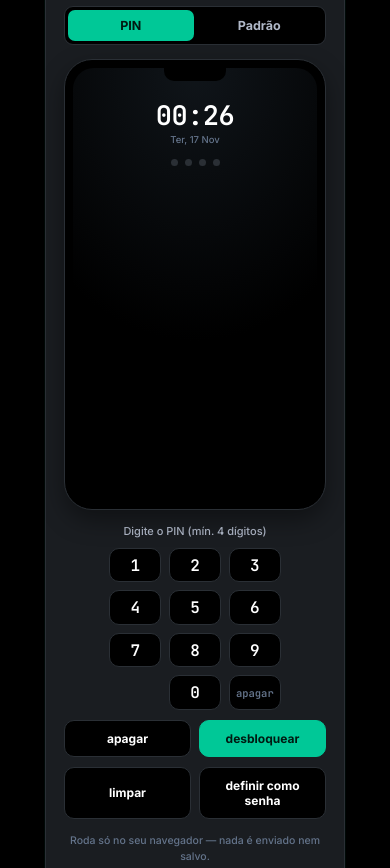
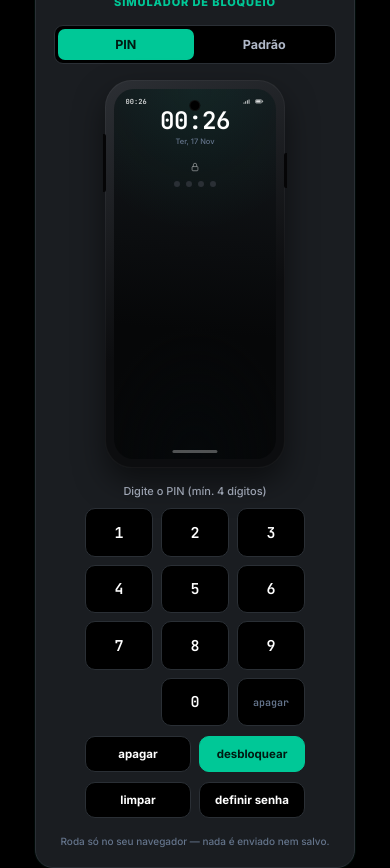
Before and after one commit to lucasbispo157157-crypto/simulador-bloqueio-celular, a plain HTML site: page index.html in a window 390 px wide. Before the commit the page ends 844 px from the top, so only its background shows below. Drawn offline with Linux system fonts and the light colour scheme.

Commit message:
Celular realista (status bar, camera, home indicator), controles ao lado em tablet/desktop, fix hidden sobrescrito
Co-Authored-By: Claude Opus 5 <noreply@anthropic.com>

```diff
--- a/index.html
+++ b/index.html
@@ -9,35 +9,32 @@
   --font-display:'Inter',-apple-system,system-ui,sans-serif;
   --font-mono:'JetBrains Mono',ui-monospace,Menlo,monospace;
 }
-/* Este simulador adota deliberadamente o tema escuro do painel; não inverte em light mode. */
+/* Tema escuro deliberado (espelha o painel); não inverte em light mode. */
 :root{ color-scheme:dark; }
 
 *{box-sizing:border-box}
+[hidden]{display:none!important}
+html,body{height:100%}
 body{
-  margin:0; min-height:100vh; background:var(--bg-main); font-family:var(--font-display);
-  display:flex; align-items:center; justify-content:center; padding:24px 16px;
+  margin:0; background:var(--bg-main); font-family:var(--font-display);
+  display:flex; align-items:center; justify-content:center; padding:20px 14px;
 }
 
-.backdrop{
-  position:fixed; inset:0; background:var(--overlay); display:flex; align-items:center; justify-content:center;
-  padding:16px;
+.card{
+  width:100%; max-width:320px; background:var(--bg-card); border:1px solid var(--border-color);
+  border-radius:18px; padding:18px;
+  box-shadow:0 30px 60px -20px rgba(0,0,0,.7), 0 0 0 1px rgba(0,200,151,.06);
+  display:flex; flex-direction:column; gap:16px;
 }
 
-.modal{
-  width:100%; max-width:300px; background:var(--bg-card); border:1px solid var(--border-color);
-  border-radius:16px; padding:18px 18px 20px;
-  box-shadow:0 30px 60px -20px rgba(0,0,0,.7), 0 0 0 1px rgba(0,200,151,.06);
-  display:flex; flex-direction:column; align-items:center; gap:14px;
-}
-
-.modal-title{
-  font-weight:700; font-size:13px; color:var(--text-primary); text-align:center;
-  letter-spacing:.02em; text-transform:uppercase; font-size:11px; color:var(--neon-cyan);
+.card-title{
+  font-weight:800; font-size:11px; letter-spacing:.08em; text-transform:uppercase; color:var(--neon-cyan);
+  text-align:center;
 }
 
 .mode-switch{
-  display:inline-flex; background:var(--bg-main); border:1px solid var(--border-color); border-radius:9px;
-  padding:3px; gap:3px; width:100%;
+  display:flex; background:var(--bg-main); border:1px solid var(--border-color); border-radius:9px;
+  padding:3px; gap:3px;
 }
 .mode-switch button{
   flex:1; border:0; background:transparent; color:var(--text-secondary); font:inherit; font-size:12.5px; font-weight:700;
@@ -45,65 +42,115 @@ body{
 }
 .mode-switch button.active{background:var(--neon-cyan); color:#001A12}
 
-/* Phone, sized to the modal width */
+/* ============ main area: stacks on phone, sits side-by-side from tablet up ============ */
+.stage{display:flex; flex-direction:column; align-items:center; gap:16px}
+@media (min-width:600px){
+  .card{max-width:560px}
+  .stage{flex-direction:row; align-items:flex-start; justify-content:center; gap:22px}
+}
+@media (min-width:900px){
+  .card{max-width:620px; padding:22px}
+}
+
+/* ============ realistic phone mockup ============ */
+.phone-col{flex-shrink:0; display:flex; justify-content:center}
 .phone{
-  width:100%; aspect-ratio:9/15.5; background:#000; border:1px solid var(--border-color); border-radius:28px; padding:8px;
-  position:relative; box-shadow:0 10px 24px rgba(0,0,0,.4);
+  width:clamp(170px, 46vw, 208px);
+  aspect-ratio:9/19.5;
+  background:linear-gradient(155deg,#2c2f34,#0c0d0f 60%);
+  border-radius:15% / 7%;
+  padding:9px;
+  position:relative;
+  box-shadow:0 14px 30px rgba(0,0,0,.5), inset 0 0 0 1px rgba(255,255,255,.04);
 }
-.phone::before{
-  content:""; position:absolute; top:8px; left:50%; transform:translateX(-50%);
-  width:62px; height:13px; background:#000; border-radius:0 0 10px 10px; z-index:3;
+/* side buttons for realism */
+.phone::before{ /* power button */
+  content:""; position:absolute; right:-2px; top:19%; width:3px; height:9%;
+  background:#050506; border-radius:2px 0 0 2px;
+}
+.phone::after{ /* volume rocker */
+  content:""; position:absolute; left:-2px; top:14%; width:3px; height:15%;
+  background:#050506; border-radius:0 2px 2px 0;
 }
 .screen{
-  width:100%; height:100%; background:radial-gradient(120% 90% at 50% 0%, #10151a, #000 70%);
-  border-radius:21px; display:flex; flex-direction:column; align-items:center;
-  padding:34px 14px 16px; overflow:hidden;
+  width:100%; height:100%;
+  background:
+    radial-gradient(140% 70% at 50% 0%, rgba(0,200,151,.07), transparent 55%),
+    radial-gradient(100% 60% at 50% 100%, #05080a, transparent 60%),
+    linear-gradient(185deg, #15191d, #060708 65%);
+  border-radius:12% / 5.5%;
+  overflow:hidden;
+  position:relative;
+  display:flex; flex-direction:column; align-items:center;
+  padding:9% 10% 6%;
 }
-.clock{color:var(--text-primary); text-align:center; margin-bottom:14px}
-.clock .time{font-size:27px; font-weight:700; line-height:1; letter-spacing:-.02em; font-family:var(--font-mono)}
-.clock .date{font-size:9.5px; color:var(--text-muted); margin-top:5px; text-transform:capitalize; font-weight:500}
+.statusbar{
+  position:absolute; top:0; left:0; right:0; height:7%;
+  display:flex; align-items:center; justify-content:space-between;
+  padding:0 7%;
+}
+.statusbar .time-mini{font-family:var(--font-mono); font-size:clamp(7px,1.6vw,8.5px); color:rgba(255,255,255,.85); font-weight:600}
+.statusbar .icons{display:flex; align-items:center; gap:3px}
+.statusbar svg{width:clamp(9px,2vw,11px); height:auto; display:block}
+.camera-dot{
+  position:absolute; top:3%; left:50%; transform:translateX(-50%);
+  width:7%; aspect-ratio:1; border-radius:50%;
+  background:#000; box-shadow:inset 0 0 0 1px rgba(255,255,255,.06);
+}
 
-.dots-row{display:flex; gap:7px; justify-content:center; height:9px; margin-bottom:14px}
-.dots-row .d{width:7px; height:7px; border-radius:50%; background:var(--border-color); transition:.12s}
+.clock{color:var(--text-primary); text-align:center; margin-top:4%; margin-bottom:5%}
+.clock .time{font-size:clamp(20px,6.2vw,27px); font-weight:700; line-height:1; letter-spacing:-.02em; font-family:var(--font-mono)}
+.clock .date{font-size:clamp(7.5px,1.9vw,9px); color:var(--text-muted); margin-top:5px; text-transform:capitalize; font-weight:500}
+.lock-icon{margin-top:7%; opacity:.5}
+.lock-icon svg{width:clamp(10px,2.4vw,13px); height:auto; display:block}
+
+.dots-row{display:flex; gap:6px; justify-content:center; height:8px; margin:7% 0 5%}
+.dots-row .d{width:6px; height:6px; border-radius:50%; background:var(--border-color); transition:.12s}
 .dots-row .d.filled{background:var(--neon-cyan); transform:scale(1.15); box-shadow:0 0 6px var(--neon-cyan-dim)}
 .dots-row .d.err{background:var(--neon-red)}
 
-.pattern-wrap{position:relative; width:150px; max-width:100%; aspect-ratio:1; margin:0 auto; flex-shrink:0}
-.pattern-wrap svg{position:absolute; inset:0; width:100%; height:100%; pointer-events:none}
+.pattern-wrap{position:relative; width:62%; aspect-ratio:1; margin:4% auto 0; flex-shrink:0}
+.pattern-wrap svg.line-svg{position:absolute; inset:0; width:100%; height:100%; pointer-events:none}
 .pattern-grid{
   position:absolute; inset:0; display:grid; grid-template-columns:repeat(3,1fr); grid-template-rows:repeat(3,1fr);
   place-items:center;
 }
 .pnode{width:100%; height:100%; display:flex; align-items:center; justify-content:center}
 .pnode .dot{
-  width:15px; height:15px; border-radius:50%; border:1.5px solid var(--border-color); background:rgba(255,255,255,.03);
+  width:22%; height:22%; min-width:9px; min-height:9px; border-radius:50%;
+  border:1.4px solid var(--border-color); background:rgba(255,255,255,.03);
   transition:.1s; display:flex; align-items:center; justify-content:center;
-  font-family:var(--font-mono); font-size:8px; font-weight:600; color:var(--text-muted);
+  font-family:var(--font-mono); font-size:6.5px; font-weight:600; color:var(--text-muted);
 }
-.pnode.active .dot{background:var(--neon-cyan); border-color:var(--neon-cyan); transform:scale(1.2); box-shadow:0 0 0 5px var(--neon-cyan-dim); color:#001A12}
+.pnode.active .dot{background:var(--neon-cyan); border-color:var(--neon-cyan); transform:scale(1.2); box-shadow:0 0 0 4px var(--neon-cyan-dim); color:#001A12}
 .pnode.err .dot{background:var(--neon-red); border-color:var(--neon-red)}
 
-.status-line{margin-top:10px; font-size:11px; font-weight:700; height:14px; text-align:center; font-family:var(--font-mono)}
+.status-line{margin-top:auto; padding-top:6%; font-size:clamp(8.5px,2vw,10px); font-weight:700; height:14px; text-align:center; font-family:var(--font-mono)}
 .status-line.ok{color:var(--neon-cyan)}
 .status-line.bad{color:var(--neon-red)}
 .status-line.neutral{color:var(--text-muted)}
 
-/* Controls BELOW the phone — this is the actual input area */
-.controls{width:100%; display:flex; flex-direction:column; align-items:center; gap:10px}
+.home-indicator{
+  position:absolute; bottom:1.6%; left:50%; transform:translateX(-50%);
+  width:28%; height:3px; border-radius:3px; background:rgba(255,255,255,.3);
+}
+
+/* ============ controls: beside the phone from tablet up ============ */
+.controls{width:100%; max-width:220px; display:flex; flex-direction:column; align-items:stretch; gap:10px}
 .controls .hint{font-size:11px; color:var(--text-secondary); text-align:center; font-weight:500}
 
 .keypad{display:grid; grid-template-columns:repeat(3,1fr); gap:8px; width:100%}
 .keypad button{
-  aspect-ratio:1.5; border-radius:10px; border:1px solid var(--border-color); background:var(--bg-main); color:var(--text-primary);
-  font-family:var(--font-mono); font-size:16px; font-weight:700; cursor:pointer; transition:.08s;
+  aspect-ratio:1.4; border-radius:10px; border:1px solid var(--border-color); background:var(--bg-main); color:var(--text-primary);
+  font-family:var(--font-mono); font-size:15px; font-weight:700; cursor:pointer; transition:.08s;
 }
 .keypad button:active{transform:scale(.93); background:var(--neon-cyan); color:#001A12; border-color:var(--neon-cyan)}
-.keypad button.wide{font-size:10.5px; font-weight:700; color:var(--text-muted)}
+.keypad button.wide{font-size:10px; font-weight:700; color:var(--text-muted)}
 .keypad button.used{background:var(--neon-cyan-dim); border-color:var(--neon-cyan); color:var(--neon-cyan)}
 
 .action-row{display:flex; gap:8px; width:100%}
 .action-row button{
-  flex:1; padding:10px 8px; border-radius:10px; font-size:12px; font-weight:700; font-family:var(--font-display);
+  flex:1; padding:10px 8px; border-radius:10px; font-size:11.5px; font-weight:700; font-family:var(--font-display);
   cursor:pointer; border:1px solid var(--border-color); background:var(--bg-main); color:var(--text-primary);
   transition:.12s;
 }
@@ -113,38 +160,51 @@ body{
 .action-row button.primary:active{background:#00a97f}
 
 footer.note{
-  font-size:10.5px; color:var(--text-muted); line-height:1.5; text-align:center; max-width:280px;
+  font-size:10px; color:var(--text-muted); line-height:1.5; text-align:center;
 }
 </style>
 
-<div class="backdrop">
-  <div class="modal">
-    <div class="modal-title">Simulador de bloqueio</div>
+<div class="card">
+  <div class="card-title">Simulador de bloqueio</div>
 
   <div class="mode-switch" role="tablist">
     <button id="tabPin" class="active" role="tab" aria-selected="true">PIN</button>
     <button id="tabPattern" role="tab" aria-selected="false">Padrão</button>
   </div>
 
+  <div class="stage">
+    <div class="phone-col">
       <div class="phone">
         <div class="screen">
+          <div class="statusbar">
+            <div class="time-mini" id="statusTime">19:59</div>
+            <div class="icons">
+              <svg viewBox="0 0 16 10" fill="none"><path d="M1 8.5h1.5V6H1v2.5ZM4 8.5h1.5V4H4v4.5ZM7 8.5h1.5V2H7v6.5ZM10 8.5h1.5V1H10v7.5Z" fill="rgba(255,255,255,.85)"/></svg>
+              <svg viewBox="0 0 16 12" fill="none"><rect x="1" y="3" width="11" height="6" rx="1.5" stroke="rgba(255,255,255,.85)" stroke-width="1"/><rect x="13" y="4.5" width="1.4" height="3" rx="0.5" fill="rgba(255,255,255,.85)"/><rect x="2" y="4" width="8" height="4" rx="0.5" fill="rgba(255,255,255,.85)"/></svg>
+            </div>
+          </div>
+          <div class="camera-dot"></div>
+
           <div class="clock">
             <div class="time" id="clockTime">--:--</div>
             <div class="date" id="clockDate">—</div>
           </div>
+          <div class="lock-icon"><svg viewBox="0 0 24 24" fill="none" stroke="#fff" stroke-width="2" stroke-linecap="round" stroke-linejoin="round"><rect x="5" y="11" width="14" height="10" rx="2"/><path d="M8 11V7a4 4 0 0 1 8 0v4"/></svg></div>
 
-        <div id="pinMode">
+          <div id="pinMode" style="width:100%; display:flex; flex-direction:column; align-items:center">
             <div class="dots-row" id="pinDots"></div>
           </div>
 
-        <div id="patternMode" hidden>
+          <div id="patternMode" hidden style="width:100%; display:flex; flex-direction:column; align-items:center">
             <div class="pattern-wrap" id="patternWrap">
-            <svg id="patternSvg" viewBox="0 0 150 150"><polyline id="patternLine" points="" fill="none" stroke="#00C897" stroke-width="2.4" stroke-linecap="round" stroke-linejoin="round"/></svg>
+              <svg class="line-svg" id="patternSvg" viewBox="0 0 150 150"><polyline id="patternLine" points="" fill="none" stroke="#00C897" stroke-width="2.4" stroke-linecap="round" stroke-linejoin="round"/></svg>
               <div class="pattern-grid" id="patternGrid"></div>
             </div>
           </div>
 
           <div class="status-line neutral" id="statusLine">&nbsp;</div>
+          <div class="home-indicator"></div>
+        </div>
       </div>
     </div>
 
@@ -165,12 +225,12 @@ footer.note{
       </div>
       <div class="action-row">
         <button type="button" id="btnReset">limpar</button>
-        <button type="button" id="btnSetAsCorrect">definir como senha</button>
+        <button type="button" id="btnSetAsCorrect">definir senha</button>
+      </div>
     </div>
   </div>
 
   <footer class="note">Roda só no seu navegador — nada é enviado nem salvo.</footer>
-  </div>
 </div>
 
 <link rel="preconnect" href="https://fonts.googleapis.com">
@@ -184,7 +244,9 @@ footer.note{
     var now = new Date();
     var hh = String(now.getHours()).padStart(2,'0');
     var mm = String(now.getMinutes()).padStart(2,'0');
-    document.getElementById('clockTime').textContent = hh+':'+mm;
+    var t = hh+':'+mm;
+    document.getElementById('clockTime').textContent = t;
+    document.getElementById('statusTime').textContent = t;
     var days=['dom','seg','ter','qua','qui','sex','sáb'];
     var months=['jan','fev','mar','abr','mai','jun','jul','ago','set','out','nov','dez'];
     document.getElementById('clockDate').textContent = days[now.getDay()]+', '+now.getDate()+' '+months[now.getMonth()];
```
Lines whose indentation alone changed are shown as unchanged.
